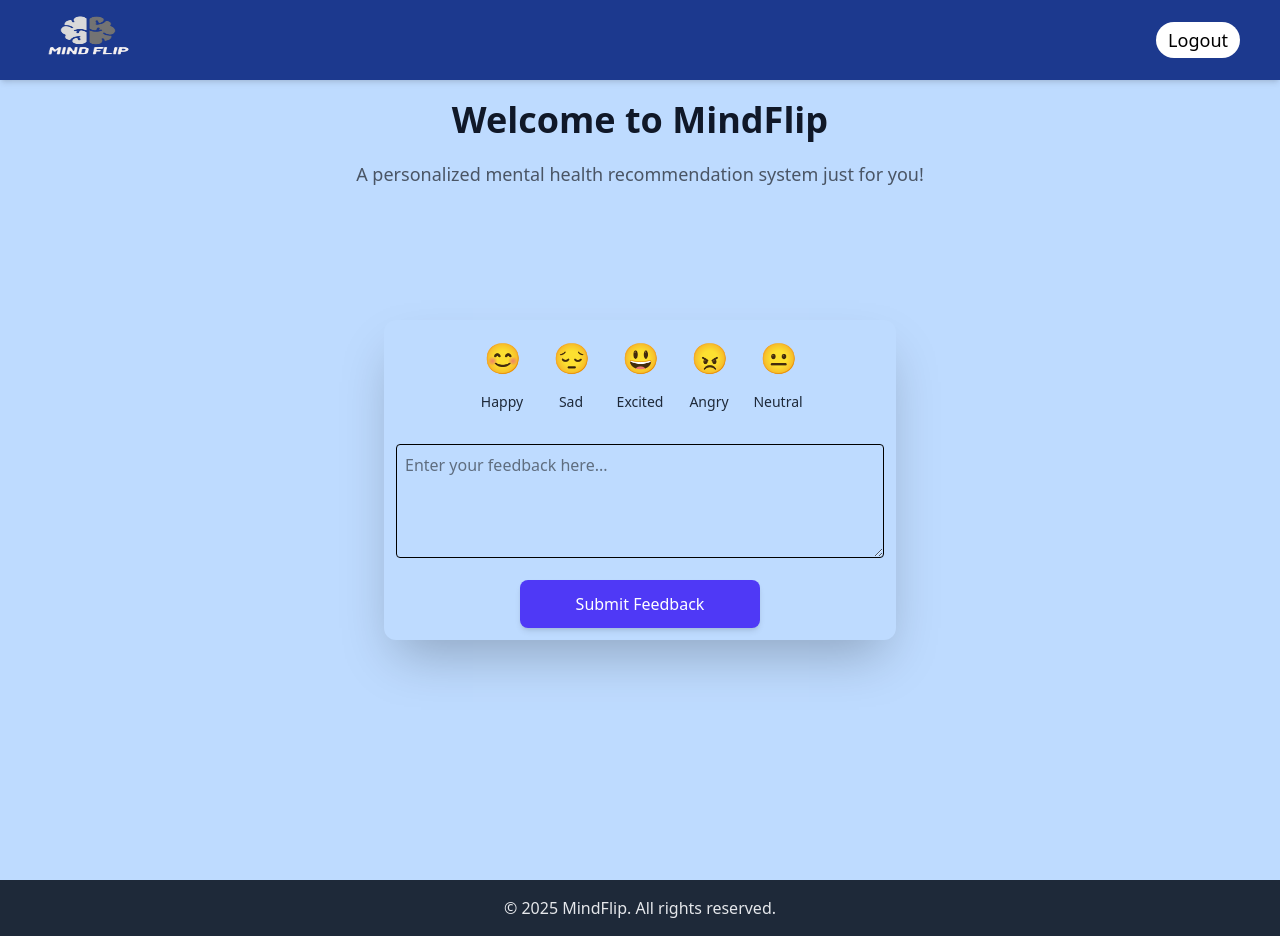
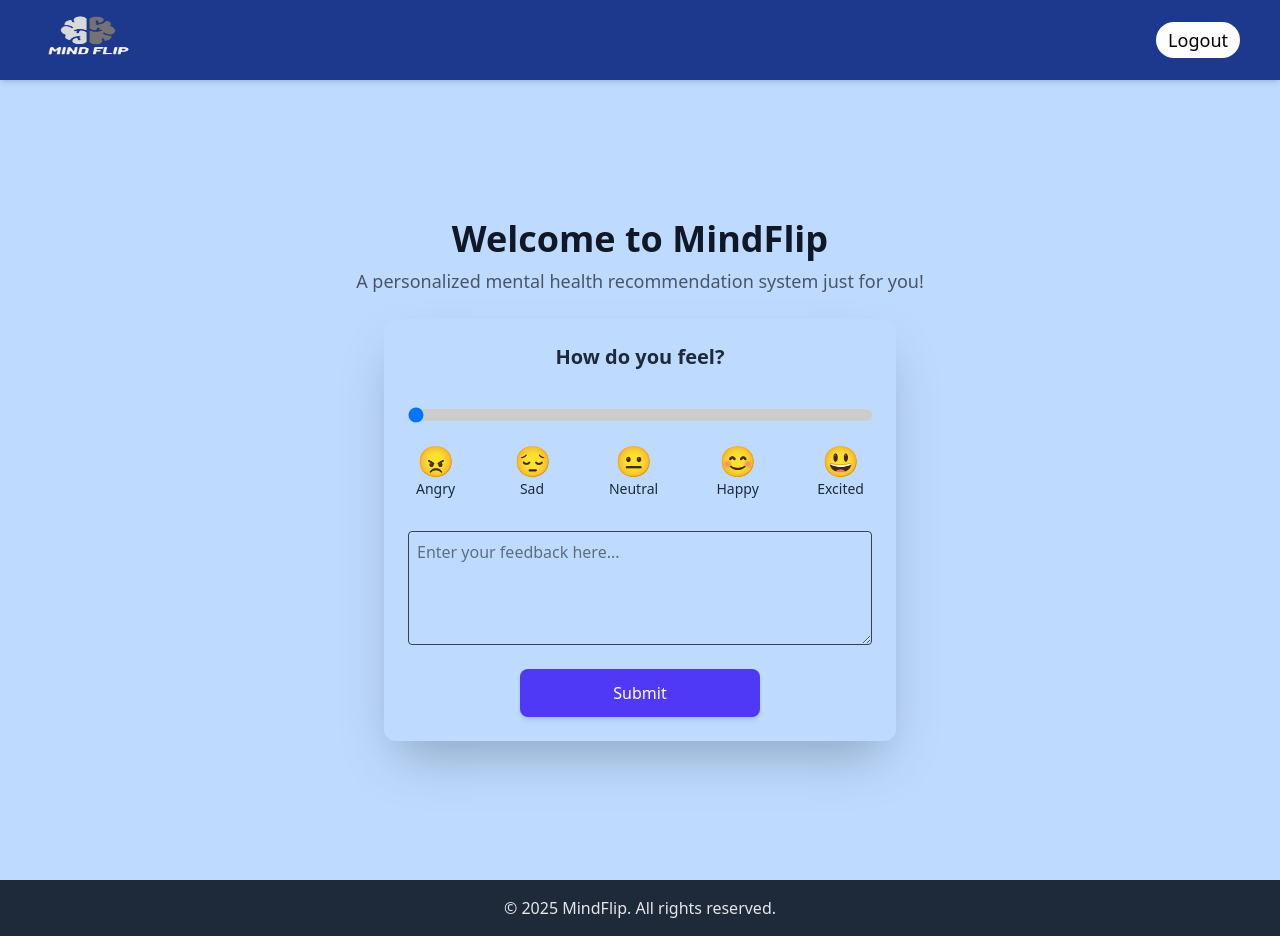
Before and after one commit to Deepadharsini/mindflip, a React (Vite) app in the folder frontend/: page /home in a window 1280 px wide. Built offline with nearby package versions, Linux system fonts and the light colour scheme; sample sign-in values are in the browser's storage.

Commit message:
emotion prediction

```diff
--- a/frontend/src/App.jsx
+++ b/frontend/src/App.jsx
@@ -1,10 +1,10 @@
 import { BrowserRouter as Router, Routes, Route, Navigate } from "react-router-dom";
-import Register from "./pages/Register";
-import Login from "./pages/Login";
-import Home from "./pages/Home";
-import Recommendations from "./pages/Recommendations";
+import Register from "./pages/Register"; // Register page component
+import Login from "./pages/Login"; // Login page component
+import Home from "./pages/Home"; // Home page component
+import Recommendations from "./pages/Recommendations"; // Recommendations page component
 import { useState } from "react";
-import Navbar from "./pages/Navbar"; // ✅ Import Navbar
+import Navbar from "./pages/Navbar"; // Navbar component
 
 function App() {
   const [isAuthenticated, setIsAuthenticated] = useState(
@@ -14,25 +14,19 @@
   return (
     <Router>
       <div className="min-h-screen bg-gray-50 flex flex-col">
-        {/* ✅ Use Navbar component */}
-        <Navbar isAuthenticated={isAuthenticated} setIsAuthenticated={setIsAuthenticated} />
-
+        <Navbar
+          isAuthenticated={isAuthenticated}
+          setIsAuthenticated={setIsAuthenticated}
+        />
         <main className="flex-grow">
           <Routes>
             <Route path="/" element={<Navigate to="/login" />} />
             <Route path="/register" element={<Register />} />
             <Route path="/login" element={<Login setIsAuthenticated={setIsAuthenticated} />} />
-            <Route
-              path="/home"
-              element={isAuthenticated ? <Home /> : <Navigate to="/login" />}
-            />
-            <Route
-              path="/recommendations"
-              element={isAuthenticated ? <Recommendations /> : <Navigate to="/login" />}
-            />
+            <Route path="/home" element={isAuthenticated ? <Home /> : <Navigate to="/login" />} />
+            <Route path="/recommendations" element={<Recommendations />} /> {/* No auth check here */}
           </Routes>
         </main>
-
         <footer className="bg-gray-800 text-gray-200 py-4 text-center">
           © 2025 MindFlip. All rights reserved.
         </footer>
--- a/frontend/src/components/EmojiMeter.jsx
+++ b/frontend/src/components/EmojiMeter.jsx
@@ -9,39 +9,54 @@
     { icon: "😂", label: "Excited" },
   ];
 
-  // Initialize ratings for each emoji
-  const [ratings, setRatings] = useState(emojis.map(() => 50)); // Default all sliders to 50
+  // Initialize state to store the slider value (0-100)
+  const [sliderValue, setSliderValue] = useState(50);
 
-  const handleSliderChange = (value, index) => {
-    const updatedRatings = [...ratings];
-    updatedRatings[index] = value;
-    setRatings(updatedRatings);
+  // Handle slider change
+  const handleSliderChange = (e) => {
+    setSliderValue(Number(e.target.value));
+  };
+
+  // Get emotion based on the slider value
+  const getEmotion = () => {
+    if (sliderValue < 20) return "Angry";
+    if (sliderValue < 40) return "Sad";
+    if (sliderValue < 60) return "Neutral";
+    if (sliderValue < 80) return "Happy";
+    return "Excited";
   };
 
   return (
     <div className="flex flex-col items-center space-y-6 bg-gray-100 p-6 rounded-lg shadow-md w-full max-w-xl">
       <h2 className="text-xl font-semibold text-gray-800">How do you feel?</h2>
-      <div className="w-full space-y-4">
-        {emojis.map((emoji, index) => (
-          <div key={index} className="flex items-center space-x-4">
-            <div className="flex flex-col items-center w-16">
-              <span className="text-3xl">{emoji.icon}</span>
-              <p className="text-sm text-gray-600">{emoji.label}</p>
-            </div>
-            <div className="flex-grow">
+
+      {/* Emoji meter container */}
+      <div className="relative w-full">
+        {/* Slider */}
         <input
           type="range"
           min="0"
           max="100"
-                value={ratings[index]}
-                onChange={(e) => handleSliderChange(Number(e.target.value), index)}
+          value={sliderValue}
+          onChange={handleSliderChange}
           className="w-full"
         />
-              <p className="text-right text-sm text-gray-500 mt-1">{ratings[index]}%</p>
-            </div>
+
+        {/* Emoji labels spaced across the meter */}
+        <div className="absolute top-0 left-0 right-0 flex justify-between px-2 text-sm text-gray-600">
+          {emojis.map((emoji, index) => (
+            <div key={index} className="flex flex-col items-center">
+              <span className="text-3xl">{emoji.icon}</span>
+              <p>{emoji.label}</p>
             </div>
           ))}
         </div>
+      </div>
+
+      {/* Emotion state */}
+      <p className="text-center text-lg text-gray-700 mt-4">{`Emotion: ${getEmotion()}`}</p>
+
+      {/* Submit Button */}
       <button className="mt-6 w-full bg-blue-500 text-white py-2 rounded-lg hover:bg-blue-600 transition">
         Submit
       </button>
--- /dev/null
+++ b/frontend/src/components/EmotionAnalysis.jsx
@@ -0,0 +1,45 @@
+import { useState } from "react";
+import axios from "axios";
+import BookRecommendations from "./BookRecommendations";
+
+const EmotionAnalysis = () => {
+  const [textInput, setTextInput] = useState("");
+  const [emojiRating, setEmojiRating] = useState(0);
+  const [recommendedBooks, setRecommendedBooks] = useState([]);
+
+  const handleSubmit = async () => {
+    try {
+      const response = await axios.post(
+        "http://localhost:5000/api/emotion/analyze",
+        { text: textInput, emojiRating }
+      );
+      setRecommendedBooks(response.data.books);
+    } catch (error) {
+      console.error("Error fetching recommendations:", error);
+    }
+  };
+
+  return (
+    <div>
+      <textarea
+        placeholder="Enter text..."
+        value={textInput}
+        onChange={(e) => setTextInput(e.target.value)}
+      />
+      <div>
+        <label>Emoji Rating:</label>
+        <input
+          type="number"
+          value={emojiRating}
+          onChange={(e) => setEmojiRating(e.target.value)}
+          min="0" max="5"
+        />
+      </div>
+      <button onClick={handleSubmit}>Submit</button>
+
+      {recommendedBooks.length > 0 && <BookRecommendations books={recommendedBooks} />}
+    </div>
+  );
+};
+
+export default EmotionAnalysis;
--- a/frontend/src/pages/Home.jsx
+++ b/frontend/src/pages/Home.jsx
@@ -1,127 +1,114 @@
 import React, { useState } from "react";
-import { useNavigate } from 'react-router-dom';
-
+import { useNavigate } from "react-router-dom"; // Import useNavigate
 
 const Home = () => {
-  const navigate = useNavigate();
-  const [selectedMood, setSelectedMood] = useState(null);
-  const [moodRatings, setMoodRatings] = useState({});
-  const [feedbackText, setFeedbackText] = useState(""); // State for text input
+  const [sliderValue, setSliderValue] = useState(0);
+  const [feedbackText, setFeedbackText] = useState("");
+  const [predictedEmotion, setPredictedEmotion] = useState(null);
+
+  const navigate = useNavigate(); // Initialize navigate function
 
   const moodOptions = [
-    { label: "Happy", emoji: "😊" },
-    { label: "Sad", emoji: "😔" },
-    { label: "Excited", emoji: "😃" },
-    { label: "Angry", emoji: "😠" },
-    { label: "Neutral", emoji: "😐" },
+    { label: "Angry", emoji: "😠", range: [0, 20] },
+    { label: "Sad", emoji: "😔", range: [21, 40] },
+    { label: "Neutral", emoji: "😐", range: [41, 60] },
+    { label: "Happy", emoji: "😊", range: [61, 80] },
+    { label: "Excited", emoji: "😃", range: [81, 100] },
   ];
 
-  const handleMoodSelect = (moodLabel) => {
-
-    setSelectedMood(moodLabel === selectedMood ? null : moodLabel);
-    if (!moodRatings[moodLabel]) {
-      setMoodRatings({ ...moodRatings, [moodLabel]: 5 }); // Default to 5 (midpoint)
-    }
+  const getSelectedMood = () => {
+    return moodOptions.find(
+      (mood) => sliderValue >= mood.range[0] && sliderValue <= mood.range[1]
+    );
   };
 
-  const handleRatingChange = (moodLabel, rating) => {
-    setMoodRatings({ ...moodRatings, [moodLabel]: rating });
+  const handleSliderChange = (e) => {
+    setSliderValue(Number(e.target.value));
   };
 
-  const handleTextChange = (e) => {
-    setFeedbackText(e.target.value);
-  };
+  const handleSubmit = async () => {
+    const selectedMood = getSelectedMood();
+    if (selectedMood) {
+      const textToSend = feedbackText || selectedMood.label;
 
-  const handleSubmit = () => {
+      try {
+        const response = await fetch("https://233b-34-147-69-34.ngrok-free.app/predict", {
+          method: "POST",
+          headers: {
+            "Content-Type": "application/json",
+          },
+          body: JSON.stringify({ text: textToSend }),
+        });
 
-    if (selectedMood) {
-      const submissionData = {
-        mood: selectedMood,
-        rating: moodRatings[selectedMood] || "Not Rated",
-        feedback: feedbackText,
-      };
+        const data = await response.json();
 
-      // Store in localStorage:
-      localStorage.setItem("submissionData", JSON.stringify(submissionData)); // Key, Value (must be stringified)
-
-      alert( // Keep your alert for now
-        `Selected Mood: ${selectedMood}, Rating: ${
-          moodRatings[selectedMood] || "Not Rated"
-        }, Feedback: ${feedbackText}`
-      );
-      navigate("/recommendations");
+        if (response.ok) {
+          setPredictedEmotion(data.emotion);
+          // Directly navigate to the Recommendations page
+          navigate("/recommendations", { state: { emotion: data.emotion } });
         } else {
-      alert("Please select a mood.");
+          alert("Failed to predict emotion.");
+        }
+      } catch (error) {
+        console.error("Error:", error);
+      }
+    } else {
+      alert("Please adjust the slider to select a mood.");
     }
   };
 
   return (
-    <div className="flex flex-col items-center justify-center min-h-screen bg-blue-200 p-2">
-      <h1 className="absolute top-25 text-4xl font-extrabold text-gray-900 mb-4">
-        Welcome to MindFlip
-      </h1>
-      <p className="absolute top-40 text-lg text-gray-600 mb-6 text-center">
+    <div className="flex flex-col items-center justify-center min-h-screen bg-blue-200 p-4">
+      <h1 className="text-4xl font-extrabold text-gray-900 mb-2">Welcome to MindFlip</h1>
+      <p className="text-lg text-gray-600 mb-6 text-center">
         A personalized mental health recommendation system just for you!
       </p>
-      <div className="bg-blue-200 p-3 rounded-xl shadow-2xl w-full max-w-lg">
-        <div className="flex justify-center gap-4 mb-4">
-          {moodOptions.map((option) => (
-            <div key={option.label} className="flex flex-col items-center">
-              <button
-                onClick={() => handleMoodSelect(option.label)}
-                className={`text-3xl transition-all duration-300 mb-2 p-2 rounded-full
-                  ${selectedMood === option.label ? "bg-yellow-200 shadow-inner" : "hover:bg-yellow-100"}`}
-              >
-                {option.emoji}
-              </button>
-              <p className="text-sm text-gray-800">{option.label}</p>
+
+      <div className="bg-blue-200 p-6 rounded-xl shadow-2xl w-full max-w-lg flex flex-col items-center">
+        <h2 className="text-xl font-semibold text-gray-800 mb-4">How do you feel?</h2>
+
+        {/* Slider Container */}
+        <div className="relative w-full mt-4">
+          <input
+            type="range"
+            min="0"
+            max="100"
+            value={sliderValue}
+            onChange={handleSliderChange}
+            className="w-full h-3 rounded-lg appearance-none cursor-pointer"
+            style={{
+              background: `linear-gradient(to right, rgb(39, 8, 116) ${sliderValue}%, #ccc ${sliderValue}%)`,
+            }}
+          />
+
+          {/* Mood Emojis Below Slider */}
+          <div className="flex justify-between px-2 text-lg text-gray-800 mt-4">
+            {moodOptions.map((mood, index) => (
+              <div key={index} className="flex flex-col items-center">
+                <span className="text-3xl">{mood.emoji}</span>
+                <p className="text-sm">{mood.label}</p>
               </div>
             ))}
           </div>
+        </div>
 
-        {selectedMood && (
-  <div className="w-full">
-    <input
-      type="range"
-      min="1"
-      max="10"
-      value={moodRatings[selectedMood] || 5}
-      onChange={(e) => handleRatingChange(selectedMood, parseInt(e.target.value))}
-      className="w-full h-2 rounded-lg appearance-none bg-gray-200 cursor-pointer"
-      style={{
-        background: `linear-gradient(to right,rgb(31, 25, 142) ${
-          ((moodRatings[selectedMood] - 1) / 9) * 100
-        }%, #E5E7EB ${(moodRatings[selectedMood] / 10) * 100}%)`
-      }}
-    />
-    <div className="flex justify-between text-sm text-gray-500 mt-1">
-      {[...Array(10)].map((_, index) => (
-        <span key={index}>{index + 1}</span>
-      ))}
-    </div>
-  </div>
-)}
-
-
+        {/* Feedback Textbox */}
         <textarea
-          className="w-full border p-2 rounded mt-4"
+          className="w-full border border-gray-700 p-2 rounded mt-8 focus:outline-none focus:ring-2 focus:ring-blue-500"
           placeholder="Enter your feedback here..."
           value={feedbackText}
-          onChange={handleTextChange}
+          onChange={(e) => setFeedbackText(e.target.value)}
           rows="4"
         />
 
-        <div className="flex justify-center mt-4"> {/* Centered button */}
+        {/* Submit Button */}
         <button
           onClick={handleSubmit}
-            className="w-60 py-3 bg-indigo-600 text-white rounded-lg shadow-md hover:bg-indigo-700 transition-all duration-300 ease-in-out"
+          className="mt-6 w-60 py-3 bg-indigo-600 text-white rounded-lg shadow-md hover:bg-indigo-700 transition-all duration-300"
         >
-            Submit Feedback
+          Submit
         </button>
       </div>
-      </div>
-
-      {/* ... (rest of your code) */}
     </div>
   );
 };
--- a/frontend/src/pages/Recommendations.jsx
+++ b/frontend/src/pages/Recommendations.jsx
@@ -1,64 +1,36 @@
-import React from "react";
+import React, { useState, useEffect } from "react";
+import { useNavigate, useLocation } from "react-router-dom";
 
 const Recommendations = () => {
-  const books = [
-    "Atomic Habits",
-    "The Alchemist",
-    "Thinking, Fast and Slow",
-    "Sapiens",
-    "The Subtle Art of Not Giving a F*ck",
-  ];
+  const [emotion, setEmotion] = useState(null);
+  const [feedbackText, setFeedbackText] = useState("");
+  const navigate = useNavigate();
+  const location = useLocation(); // To get state passed from Home page
 
-  const movies = [
-    "The Pursuit of Happyness",
-    "Forrest Gump",
-    "Good Will Hunting",
-    "Inception",
-    "The Shawshank Redemption",
-  ];
-
-  const songs = [
-    "Imagine - John Lennon",
-    "Bohemian Rhapsody - Queen",
-    "Lose Yourself - Eminem",
-    "Shape of You - Ed Sheeran",
-    "Blinding Lights - The Weeknd",
-  ];
-
-  const tasks = [
-    "Phone a Friend",
-    "Go for a Walk",
-    "Do 10 Pushups",
-    "Drink a Glass of Water",
-    "Write Down 3 Things You're Grateful For",
-  ];
-
-  const Section = ({ title, items }) => (
-    <div className="mb-8">
-      <h2 className="text-xl font-semibold text-gray-800 mb-4">{title}</h2>
-      <div className="grid grid-cols-1 md:grid-cols-2 lg:grid-cols-3 gap-4">
-        {items.map((item, index) => (
-          <div
-            key={index}
-            className="p-4 bg-white shadow rounded-lg hover:shadow-md transition"
-          >
-            <p className="text-gray-700 text-sm font-medium">{item}</p>
-          </div>
-        ))}
-      </div>
-    </div>
-  );
+  useEffect(() => {
+    // Check if the emotion was passed through navigation state
+    if (location.state && location.state.emotion) {
+      setEmotion(location.state.emotion);
+      setFeedbackText(location.state.feedbackText || ""); // Optional: You can pass feedbackText from Home as well
+    } else {
+      navigate("/"); // If no emotion is passed, navigate back to Home
+    }
+  }, [location, navigate]);
 
   return (
-    <div className="min-h-screen bg-gradient-to-r from-blue-100 to-purple-100 p-6">
-      <div className="max-w-5xl mx-auto bg-white p-8 rounded-lg shadow-lg">
-        <h1 className="text-3xl font-bold text-gray-800 mb-6 text-center">
-          Recommendations
-        </h1>
-        <Section title="Recommended Books" items={books} />
-        <Section title="Recommended Movies" items={movies} />
-        <Section title="Recommended Songs" items={songs} />
-        <Section title="Tasks to Uplift Your Mood" items={tasks} />
+    <div className="flex flex-col items-center justify-center min-h-screen bg-blue-200 p-4">
+      <h1 className="text-4xl font-extrabold text-gray-900 mb-2">Your Emotion</h1>
+      <p className="text-lg text-gray-600 mb-6 text-center">
+        Based on your feedback, we detected your emotion!
+      </p>
+
+      <div className="bg-white p-6 rounded-xl shadow-2xl w-full max-w-lg flex flex-col items-center">
+        <h2 className="text-xl font-semibold text-gray-800 mb-4">
+          Emotion Detected: {emotion ? emotion : "Loading..."}
+        </h2>
+
+
+        {/* You can integrate the book API here using emotion */}
       </div>
     </div>
   );
```
Also changed, not shown: frontend/src/context/EmotionContext.jsx (added), 2 other files (tests, documents, lock files or other folders). Lines whose indentation alone changed are shown as unchanged.
